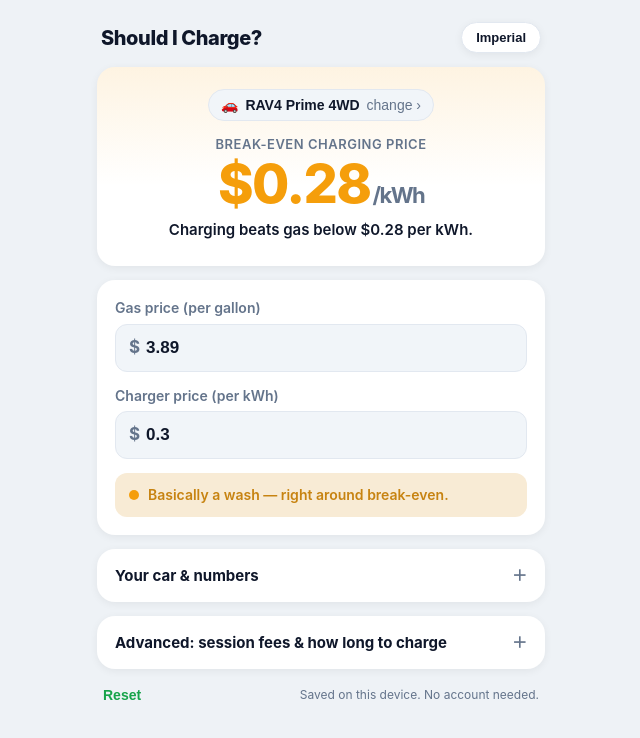
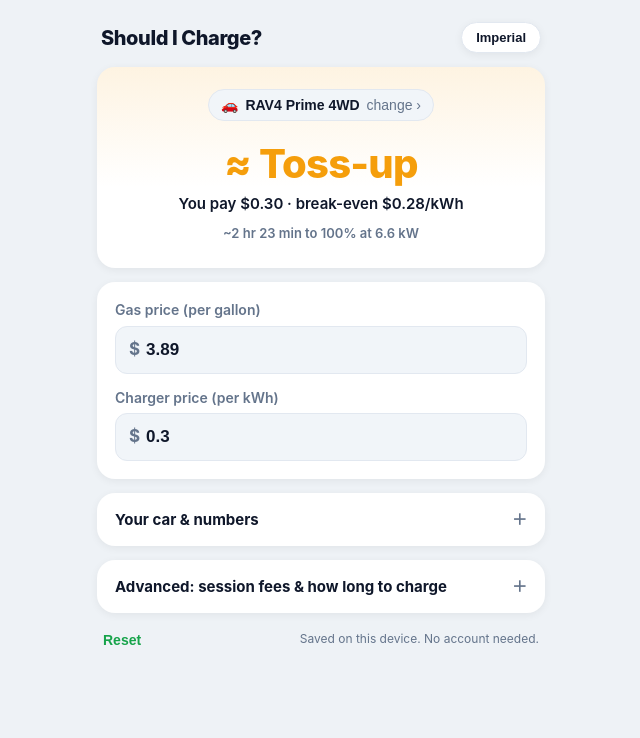
Before and after one commit to iCloud17/should-I-charge-my-car, a plain HTML site: page index.html in a window 1280 px wide. Shown: the whole page, without its empty margins (319-959 px from the left). Drawn offline with Linux system fonts and the light colour scheme.

Commit message:
Make the verdict the hero of the result card
- Show a big color-coded verdict (Charge it / Toss-up / Use gas) as the
  headline instead of the abstract break-even number
- Supporting line: what you pay vs break-even
- One-line 'how long to charge' at a glance (no need to open Advanced)
- Fall back to break-even headline when no charger price is entered yet
- Remove the now-redundant compare box

```diff
--- a/css/styles.css
+++ b/css/styles.css
@@ -163,6 +163,32 @@ body {
   margin: 0;
   font-size: 15px;
   font-weight: 600;
+  position: relative;
+  z-index: 1;
+}
+.result__headline {
+  margin: 8px 0 8px;
+  font-size: 40px;
+  font-weight: 800;
+  letter-spacing: -0.02em;
+  line-height: 1.05;
+  color: var(--accent);
+  position: relative;
+  z-index: 1;
+  transition: color 0.25s ease;
+}
+.result__sub {
+  margin: 0;
+  font-size: 15px;
+  font-weight: 600;
+  position: relative;
+  z-index: 1;
+}
+.result__time {
+  margin: 10px 0 0;
+  font-size: 13px;
+  font-weight: 600;
+  color: var(--muted);
   position: relative;
   z-index: 1;
 }
--- a/index.html
+++ b/index.html
@@ -25,9 +25,9 @@
         <span class="car-chip__edit">change ›</span>
       </button>
 
-      <p class="result__label">Break-even charging price</p>
-      <p class="result__value"><span id="breakevenValue">$0.35</span><span class="result__unit">/kWh</span></p>
-      <p class="result__verdict" id="verdictText">Charging is worth it below this price.</p>
+      <p class="result__headline" id="headline">$0.28/kWh</p>
+      <p class="result__sub" id="subline">Break-even price. Enter the charger&rsquo;s price for a yes/no.</p>
+      <p class="result__time" id="timeline" hidden></p>
     </section>
 
     <!-- Core inputs -->
@@ -46,11 +46,6 @@
           <span class="input-money__sym" id="curSym2">$</span>
           <input id="yourRate" type="text" inputmode="decimal" autocomplete="off" value="0.30" placeholder="optional" />
         </div>
-      </div>
-
-      <div class="compare" id="compareBox" hidden>
-        <span class="compare__dot" aria-hidden="true"></span>
-        <span id="compareText">—</span>
       </div>
     </section>
 
--- a/js/main.js
+++ b/js/main.js
@@ -4,7 +4,7 @@ import { breakevenKwhPrice, chargeSession, effectiveKwhPrice, verdict } from "./
 import * as U from "./units.js";
 import { loadPrefs, savePrefs, clearPrefs, DEFAULT_PREFS } from "./storage.js";
 import { loadCars, getCar, getCars, carLabel } from "./cars.js";
-import { $, parseNum, money, formatDuration, animateValue } from "./ui.js";
+import { $, parseNum, money, formatDuration } from "./ui.js";
 
 let prefs = loadPrefs();
 
@@ -50,38 +50,41 @@ function render() {
   const m = readInputs();
   const cur = prefs.currency;
 
-  // Mode 1: break-even
   const be = breakevenKwhPrice({ gasPrice: m.gasPrice, mpg: m.mpg, miPerKwh: m.miPerKwh });
-  animateValue($("breakevenValue"), be, { currency: cur, digits: 2 });
+  const card = $("resultCard");
+  const headline = $("headline");
+  const sub = $("subline");
+  const timeline = $("timeline");
+  const hasRate = Number.isFinite(m.yourRate) && m.yourRate >= 0;
 
-  const card = $("resultCard");
-  const v = verdict(m.yourRate, be);
-  card.dataset.verdict = Number.isFinite(m.yourRate) ? (v === "unknown" ? "worth" : v) : "worth";
+  if (!Number.isFinite(be)) {
+    card.dataset.verdict = "close";
+    headline.textContent = "\u2014";
+    sub.textContent = "Enter your car's MPG and mi/kWh to get started.";
+    timeline.hidden = true;
+  } else if (!hasRate) {
+    // No charger price yet — the break-even IS the headline answer.
+    card.dataset.verdict = "worth";
+    headline.textContent = `${money(be, cur)}/kWh`;
+    sub.textContent = "Break-even price. Enter the charger's price for a yes/no.";
+    timeline.hidden = true;
+  } else {
+    const v = verdict(m.yourRate, be);
+    card.dataset.verdict = v === "unknown" ? "close" : v;
+    headline.textContent = v === "worth" ? "\u26A1 Charge it" : v === "gas" ? "\u26FD Use gas" : "\u2248 Toss-up";
+    sub.textContent = `You pay ${money(m.yourRate, cur)} · break-even ${money(be, cur)}/kWh`;
 
-  $("verdictText").textContent = Number.isFinite(be)
-    ? `Charging beats gas below ${money(be, cur)} per kWh.`
-    : "Enter your car's numbers to see the break-even price.";
-
-  // Compare: your charger price vs break-even
-  const compareBox = $("compareBox");
-  if (Number.isFinite(m.yourRate) && Number.isFinite(be)) {
-    compareBox.hidden = false;
-    compareBox.dataset.verdict = v;
-    const diff = Math.abs(m.yourRate - be);
-    if (v === "worth") {
-      $("compareText").textContent = `Worth it — you're ${money(diff, cur)}/kWh under break-even. Charge up.`;
-    } else if (v === "gas") {
-      $("compareText").textContent = `Skip it — ${money(diff, cur)}/kWh over break-even. Gas is cheaper.`;
+    // "How long" at a glance, using your saved battery / power / charge target.
+    const s = chargeSession({ batteryKwh: m.batteryKwh, startPct: m.startPct, targetPct: m.targetPct, powerKw: m.powerKw });
+    if (v !== "gas" && Number.isFinite(s.minutes) && s.minutes > 0) {
+      timeline.hidden = false;
+      timeline.textContent = `~${formatDuration(s.minutes)} to ${m.targetPct}% at ${round(m.powerKw, 1)} kW`;
     } else {
-      $("compareText").textContent = `Basically a wash — right around break-even.`;
+      timeline.hidden = true;
     }
-  } else {
-    compareBox.hidden = true;
   }
 
-  // Advanced: charge session + effective price
   renderAdvanced(m, be, cur);
-
   persistFrom(m);
 }
 
```
Also changed, not shown: 1 other file.
